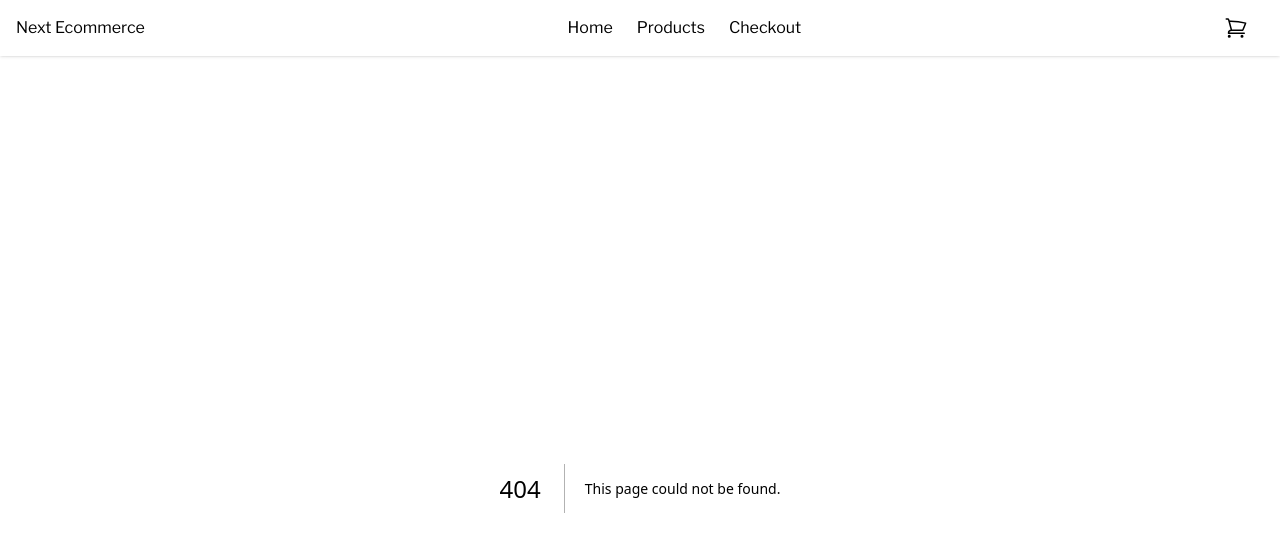
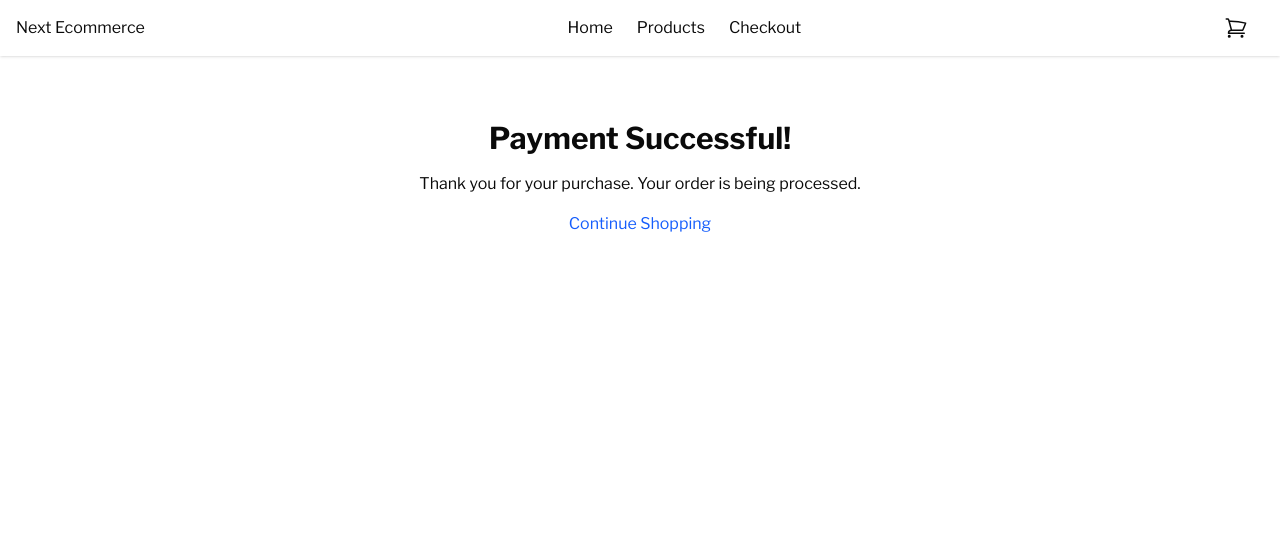
Before and after one commit to Anouar-Dhahri/next-shop, a Next.js app: page /success in a window 1280 px wide. Before the commit this address had no page. Shown: the top 552 px of the page. Built offline with nearby package versions, Linux system fonts and the light colour scheme.

Commit message:
add-success-payment-page

```diff
--- /dev/null
+++ b/app/success/page.tsx
@@ -0,0 +1,25 @@
+"use client";
+
+import { useCartStore } from "@/store/cart-store";
+import Link from "next/link";
+import { useEffect } from "react";
+
+const SuccessPage = () => {
+  const { clearCart } = useCartStore();
+  useEffect(() => {
+    clearCart();
+  }, [clearCart]);
+  return (
+    <div className="container mx-auto px-4 py-8 text-center">
+      <h1 className="text-3xl font-bold mb-4">Payment Successful!</h1>
+      <p className="mb-4">
+        Thank you for your purchase. Your order is being processed.
+      </p>
+      <Link href="/products" className="text-blue-600 hover:underline">
+        Continue Shopping
+      </Link>
+    </div>
+  );
+};
+
+export default SuccessPage;
```
